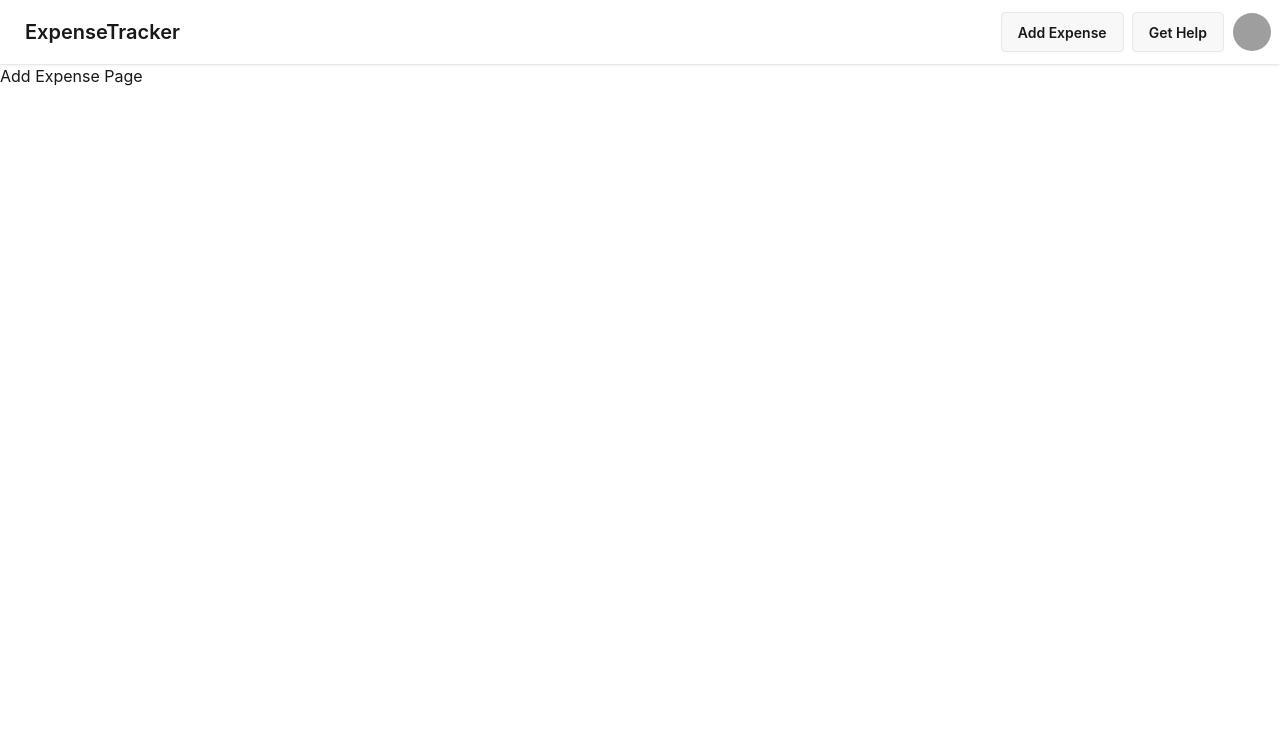
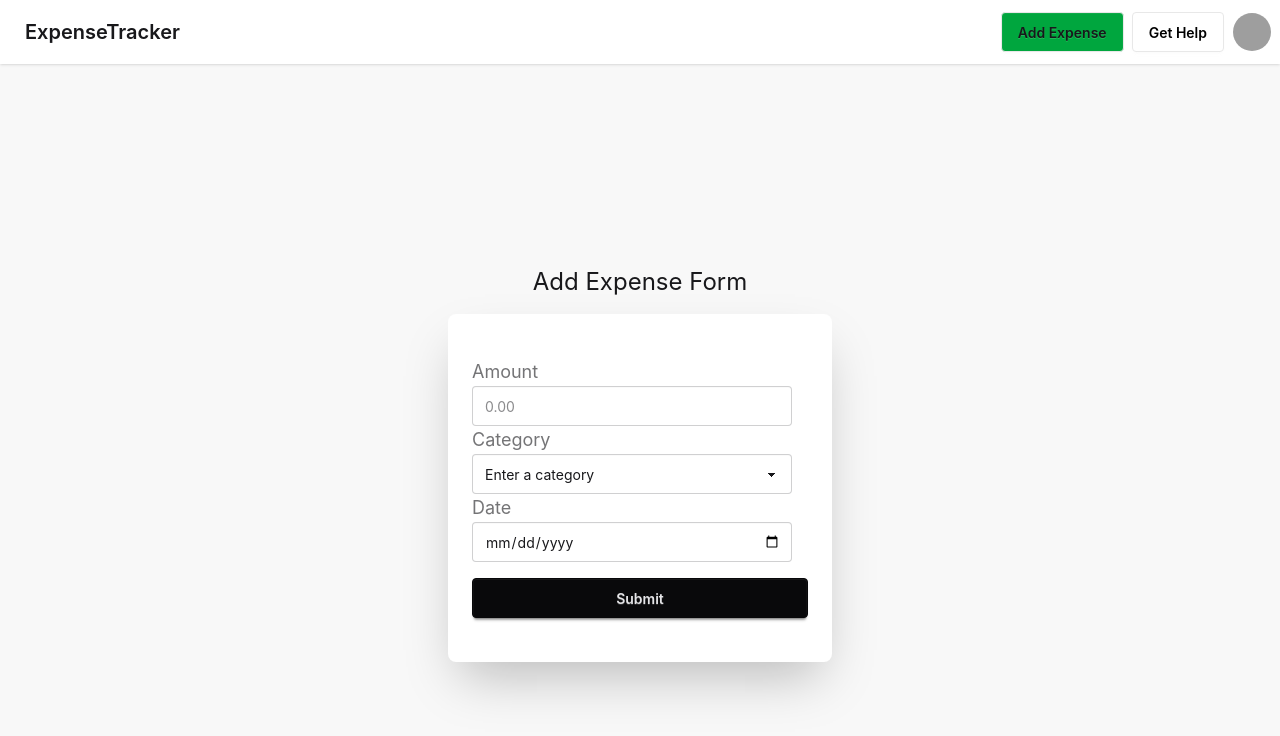
Before and after one commit to BigguyFM98000/frontend-react-app-capstone, a React (Vite) app: page /add in a window 1280 px wide. Shown: the top 736 px of the page. Built offline with nearby package versions, Linux system fonts and the light colour scheme; no server answers; sample sign-in values are in the browser's storage; grey boxes are pictures that could not be loaded.

Commit message:
added post and get endpoint

```diff
--- a/src/components/Navbar.jsx
+++ b/src/components/Navbar.jsx
@@ -23,10 +23,10 @@ const Navbar = () => {
       <div className="flex gap-2">
 
         <div>
-          <button className="btn btn-md sm:btn-lg md:btn-lg lg:btn-md xl:btn-md">Add Expense</button>
+          <button onClick={() => navigate("/add")} className="bg-green-600 btn btn-md sm:btn-lg md:btn-lg lg:btn-md xl:btn-md">Add Expense</button>
         </div>
         <div>
-          <button onClick={() => navigate("/help")} className="btn btn-md sm:btn-lg md:btn-lg lg:btn-md xl:btn-md">Get Help</button>
+          <button onClick={() => navigate("/help")} className="bg-white text-black btn btn-md sm:btn-lg md:btn-lg lg:btn-md xl:btn-md">Get Help</button>
         </div>
         <div className="dropdown dropdown-end">
           <div
--- a/src/firebase.js
+++ b/src/firebase.js
@@ -1,6 +1,7 @@
 // Import the functions you need from the SDKs you need
 import { initializeApp } from "firebase/app";
 import{getAuth} from "firebase/auth";
+import { getFirestore } from "firebase/firestore";
 
 // Your web app's Firebase configuration
 const firebaseConfig = {
@@ -15,4 +16,6 @@ const firebaseConfig = {
 // Initialize Firebase
 const app = initializeApp(firebaseConfig);
 export const auth = getAuth(app);
+export const database = getFirestore(app);
+
 export default app;
--- a/src/pages/AddExpensePage.jsx
+++ b/src/pages/AddExpensePage.jsx
@@ -1,11 +1,86 @@
-import { Fragment } from "react";
+import { Fragment, useState } from "react";
 import Navbar from "../components/Navbar";
+import { database, auth } from "../firebase";
+import { addDoc, collection } from "firebase/firestore";
+import { useUserAuth } from "../context/UserAuthContext";
 
 const AddExpensePage = () => {
+  const [error, setError] = useState("");
+  const [amount, setAmount] = useState("");
+  const [category, setCategory] = useState("");
+  const [date, setDate] = useState("");
+  const value = collection(database, "Expenses");
+  const [success, setSuccess] = useState("");
+  const { LogOut } = useUserAuth();
+
+  const handleSubmit = async (e) => {
+    e.preventDefault();
+
+    const user = auth.currentUser;
+    if(!user) {
+      setError("User not signed in, please sign in");
+      console.log("User not signed in");
+      await LogOut();
+    }
+
+    try {
+      await addDoc(value, {userId: user.uid, amount: Number(amount), category: category, date: date});
+      setSuccess("Expense saved successfully");
+      console.log("Expense saved successfully");
+    } catch (error) {
+      setError(error.message);
+      console.error("Error saving expense:", error);
+    }
+
+    setTimeout(() => {
+      setError("");
+      setSuccess("");
+      setAmount("");
+      setCategory("");
+      setDate("");
+    }, 3000);
+
+  };
+
   return (
     <Fragment>
       <Navbar />
-      <h1>Add Expense Page</h1>
+
+      <div className="hero bg-base-200 min-h-screen">
+        <div className="hero-content flex-col lg:flex-col lg:w-full">
+          <h1 className="text-2xl">Add Expense Form</h1>
+          {error && <div className="alert alert-error">{error}</div>}
+          {success && <div className="alert alert-success">{success}</div>}
+          <div className="card bg-base-100 w-full max-w-sm shrink-0 shadow-2xl">
+            <div className="card-body">
+              <fieldset className="fieldset">
+                <form className="mt-4 mb-4" onSubmit={handleSubmit}>
+                  <label className="label text-lg">Amount</label>
+                  <input type="number" className="input" placeholder="0.00" name="amount" value={amount} onChange={(e) => setAmount(e.target.value)}/>
+
+                  <label className="label text-lg">Category</label>
+                  <select className="select" value={category} onChange={(e) => setCategory(e.target.value)}>
+                    <option value="" disabled={true}>Enter a category</option>
+                    <option value="shopping">Shopping</option>
+                    <option value="entertainment">Entertainment</option>
+                    <option value="food">Food</option>
+                    <option value="transport">Transport</option>
+                    <option value="health">Health</option>
+                    <option value="other">Other</option>
+                  </select>
+
+                  <label className="label text-lg">Date</label>
+                  <input type="date" placeholder="Enter here" className="input" value={date} onChange={(e) => setDate(e.target.value)}/>
+
+                  <button className="btn btn-neutral mt-4 w-full" type="submit">
+                    Submit
+                  </button>
+                </form>
+              </fieldset>
+            </div>
+          </div>
+        </div>
+      </div>
     </Fragment>
   );
 };
--- a/src/pages/DashboardPage.jsx
+++ b/src/pages/DashboardPage.jsx
@@ -1,16 +1,57 @@
-import { Fragment } from "react";
+import { Fragment, useEffect, useState } from "react";
 import Navbar from "../components/Navbar";
+import { database } from "../firebase";
+import { getDocs, collection } from "firebase/firestore";
 
 const DashboardPage = () => {
+  const [expenses, setExpenses] = useState([]);
+  const value = collection(database, "Expenses");
 
+  useEffect(() => {
+    const getData = async () => {
+      try {
+        const response = await getDocs(value);
 
-    return (
-        <Fragment>
-            <Navbar/>
-            <h1>Dashboard Page</h1>
-        </Fragment>
+        setExpenses(
+          response.docs.map((doc) => ({ ...doc.data(), id: doc.id })),
+        );
+        console.log(expenses);
+      } catch (error) {
+        console.log(error.message);
+      }
+    };
+    getData();
+  }, []);
 
-    )
-}
+  return (
+    <Fragment>
+      <Navbar />
+
+      <h2 className="p-4 pb-2 text-lg opacity-60 tracking-wide">
+        All Expenses
+      </h2>
+      <div className="p-2">
+      <ul className="list bg-white rounded-box shadow-md m-2">
+
+        {expenses.map((expense) => (
+          <li key={expense.id} className="list-row flex flex-row justify-between items-center gap-4 flex-wrap lg:w-full sm:w-1/3 md:w-1/3">
+            <div>
+              <div className="uppercase text-black">{expense.category}</div>
+              <div className="text-md uppercase font-semibold opacity-60 text-black">
+                {expense.amount}
+              </div>
+            </div>
+            <div className="flex flex-row gap-4">
+              <button className="p-2 text-black btn btn-square btn-ghost bg-yellow-300 text-md size-fit">Update</button>
+              <button className="p-2 text-black btn btn-square btn-ghost bg-red-600 text-md size-fit">Delete</button>
+            </div>
+          </li>
+        ))}
+
+      </ul>
+      </div>
+    </Fragment>
+  );
+};
 
 export default DashboardPage;
--- a/src/pages/HelpPage.jsx
+++ b/src/pages/HelpPage.jsx
@@ -43,9 +43,10 @@ const HelpPage = () => {
 
       <div className="hero bg-base-200 min-h-screen w-full">
         <div className="hero-content flex-col lg:flex-col lg:w-full">
+
+          <h1 className="text-2xl">Help Contact Form</h1>
           {error && <div className="alert alert-error">{error}</div>}
           {success && <div className="alert alert-success">{success}</div>}
-          <h1 className="text-2xl">Help Contact Form</h1>
           <div className="card bg-base-100 w-full max-w-sm shrink-0 shadow-2xl">
             <div className="card-body">
               <fieldset className="fieldset">
--- a/src/pages/LoginPage.jsx
+++ b/src/pages/LoginPage.jsx
@@ -6,6 +6,7 @@ const LoginPage = () => {
   const [email, setEmail] = useState("");
   const [password, setPassword] = useState("");
   const [error, setError] = useState("");
+  const [success, setSuccess] = useState("");
   const { logIn, googleSignIn } = useUserAuth();
   const navigate = useNavigate();
 
@@ -14,6 +15,7 @@ const LoginPage = () => {
     setError("");
     try {
       await logIn(email, password);
+      setSuccess("User logged in successfully");
       navigate("/dashboard");
     } catch (err) {
       setError(err.message);
@@ -26,13 +28,12 @@ const LoginPage = () => {
       await googleSignIn();
       navigate("/dashboard");
     } catch (error) {
+      setError(error.message);
       console.log(error.message);
     }
   };
 
-  const handleReset = () => {
-
-  }
+  const handleReset = () => {};
 
   return (
     <Fragment>
@@ -45,7 +46,7 @@ const LoginPage = () => {
       <div className="hero bg-base-200 min-h-screen">
         <div className="hero-content flex-col lg:flex-col lg:w-full">
           <h1 className="text-2xl">Login Form</h1>
-
+          {success && <div className="alert alert-success">{success}</div>}
           {error && <div className="alert alert-error">{error}</div>}
 
           <div className="card bg-base-100 w-full max-w-sm shrink-0 shadow-2xl">
@@ -60,7 +61,8 @@ const LoginPage = () => {
                     onChange={(e) => setEmail(e.target.value)}
                   />
                   <div className="mt-2 flex justify-between items-center">
-                    <label className="label text-lg">Password</label><Link to={"/reset"} >Forgot Password?</Link>
+                    <label className="label text-lg">Password</label>
+                    <Link to={"/reset"}>Forgot Password?</Link>
                   </div>
 
                   <input
@@ -73,9 +75,12 @@ const LoginPage = () => {
                   <button className="btn btn-neutral mt-4 w-full" type="submit">
                     Login
                   </button>
-                  <hr className="py-4"/>
+                  <hr className="py-4" />
                   <div>
-                    <button className="btn btn-outline w-full mt-2 mb-2" onClick={handleGoogleSignIn}>
+                    <button
+                      className="btn btn-outline w-full mt-2 mb-2"
+                      onClick={handleGoogleSignIn}
+                    >
                       Sign in with Google
                     </button>
                   </div>
--- a/src/pages/RegisterPage.jsx
+++ b/src/pages/RegisterPage.jsx
@@ -5,6 +5,7 @@ import { useUserAuth } from "../context/UserAuthContext.jsx";
 const RegisterPage = () => {
   const [email, setEmail] = useState("");
   const [error, setError] = useState("");
+  const [success, setSuccess] = useState("");
   const [password, setPassword] = useState("");
   const { signUp } = useUserAuth();
   const navigate = useNavigate();
@@ -14,6 +15,7 @@ const RegisterPage = () => {
     setError("");
     try {
       await signUp(email, password);
+      setSuccess("User registered successfully");
       navigate("/login");
     } catch (err) {
       setError(err.message);
@@ -23,8 +25,10 @@ const RegisterPage = () => {
   return (
     <div className="hero bg-base-200 min-h-screen">
       <div className="hero-content flex-col lg:flex-col lg:w-full">
+
+        <h1 className="text-2xl">Register Form</h1>
         {error && <div className="alert alert-error">{error}</div>}
-        <h1 className="text-2xl">Register Form</h1>
+        {success && <div className="alert alert-success">{success}</div>}
         <div className="card bg-base-100 w-full max-w-sm shrink-0 shadow-2xl">
           <div className="card-body">
             <fieldset className="fieldset">
```
